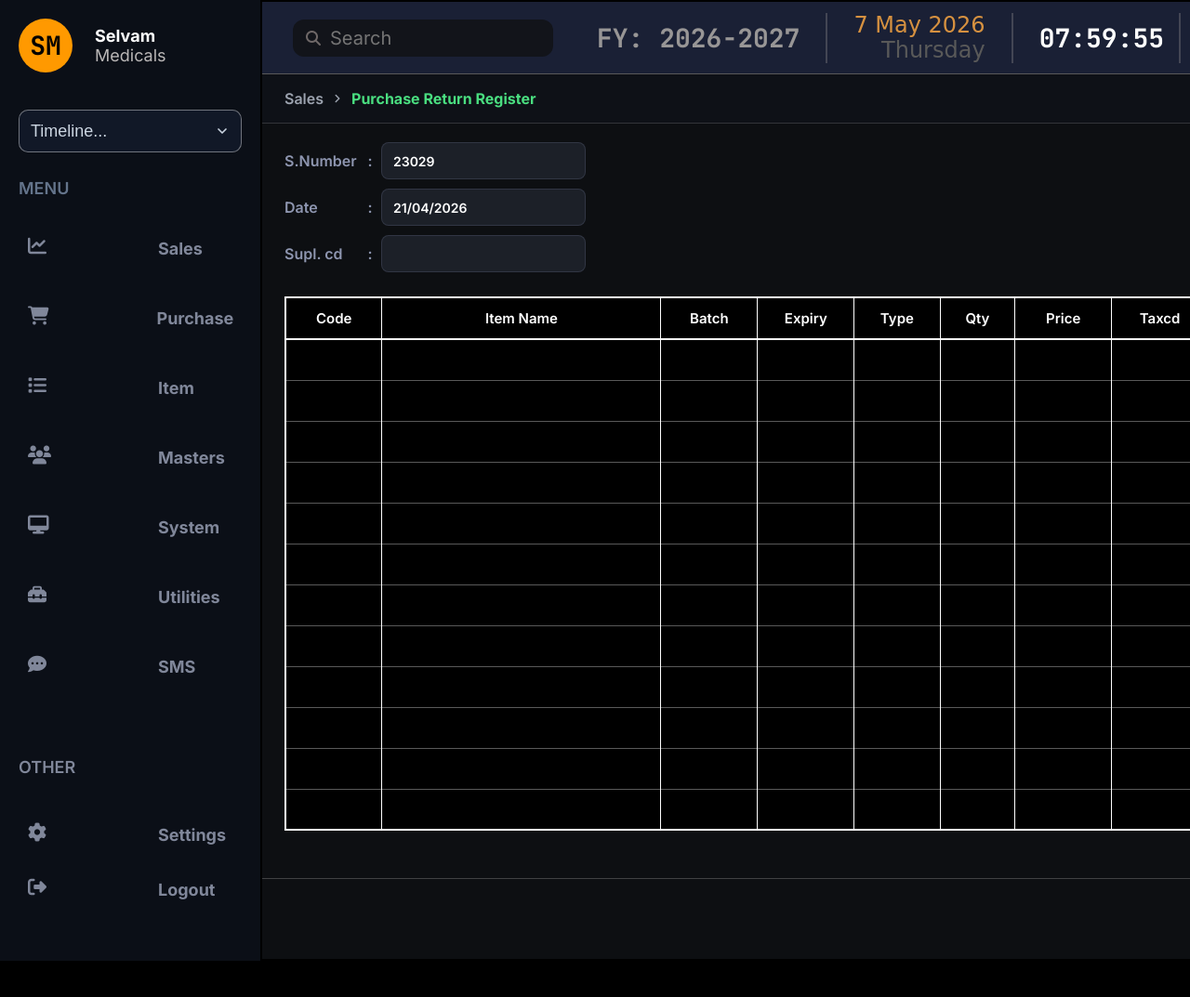
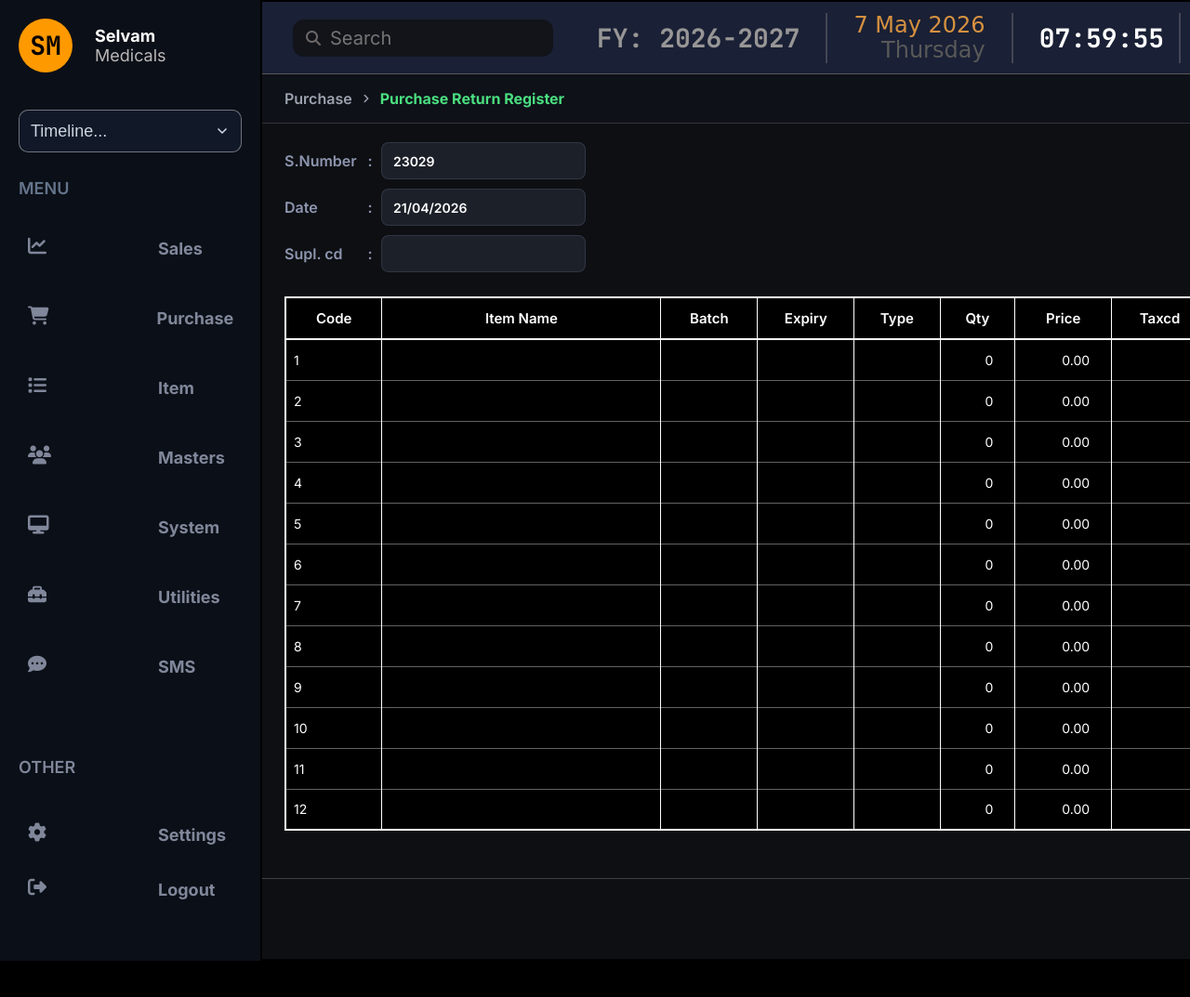
Before and after one commit to Shravanthi20/Medi_Vision_AI, a Flask app: template templates/prr.html in a window 1280 px wide. Shown: the top 1073 px of the page at 93% size. Run offline with Flask 3, Linux system fonts and the light colour scheme; the template is opened without the code that fills it, so the values that code supplies are empty; some web fonts are replaced.

Commit message:
refactor-prr

```diff
--- a/static/css/prr.css
+++ b/static/css/prr.css
@@ -104,16 +100,80 @@ body {
   gap: 0;
 }
 
+.prr-info-row {
+  display: flex;
+  align-items: center;
+  gap: 0;
+  margin-bottom: 10px;
+}
 
+.prr-info-label {
+  width: 80px;
+  font-size: 16px;
+  font-weight: 600;
+  color: #8E96B0;
+  flex-shrink: 0;
+  transition: color 0.15s;
+}
+
+.prr-info-row:focus-within .prr-info-label {
+  color: #F59E0B;
+}
+
+.prr-info-colon {
+  width: 24px;
+  font-size: 16px;
+  font-weight: 600;
+  color: #8E96B0;
+  text-align: center;
+  flex-shrink: 0;
+}
+
+.prr-input-wrap {
+  flex: 0 0 220px;
+}
+
+.prr-input {
+  width: 100%;
+  height: 40px;
+  background: #1C2028;
+  border: 1px solid rgba(80, 88, 110, 0.4);
+  border-radius: 8px;
+  padding: 0 12px;
+  color: #fff;
+  font-family: Inter, sans-serif;
+  font-size: 14px;
+  font-weight: 600;
+  outline: none;
+  transition: border-color 0.15s, background 0.15s, box-shadow 0.15s;
+}
+
+.prr-input:hover {
+  border-color: rgba(245, 158, 11, 0.65);
+  background: #1F2430;
+  box-shadow: 0 0 0 2px rgba(245, 158, 11, 0.15);
+}
+
+.prr-input:focus {
+  border-color: #3B82F6;
+  background: #1C2028;
+  box-shadow: 0 0 0 1px #3B82F6;
+}
 
 /* ══════════════════════════════════════════
-   TABLE — full width, strong borders
+   TABLE — overflow visible so del-btn shows
 ══════════════════════════════════════════ */
 .prr-table-wrap {
   flex: 1;
   overflow-y: auto;
-  overflow-x: hidden;
+  overflow-x: visible;
 }
+
+/* Scrollbar — matches cancel-bill style */
+.prr-table-wrap::-webkit-scrollbar { width: 6px; }
+.prr-table-wrap::-webkit-scrollbar-track { background: rgba(255,255,255,0.05); }
+.prr-table-wrap::-webkit-scrollbar-thumb { background: rgba(213,134,21,0.45); border-radius: 3px; }
+.prr-table-wrap::-webkit-scrollbar-thumb:hover { background: rgba(213,134,21,0.7); }
 
 .prr-table {
   width: 100%;
@@ -134,25 +194,18 @@ body {
   font-weight: 600;
   text-align: center;
   white-space: nowrap;
-  /* Outer top/bottom + all column dividers */
   border-top:    2px solid #ffffff;
   border-bottom: 2px solid #ffffff;
   border-right:  1px solid #ffffff;
   border-left:   1px solid #ffffff;
 }
 
-/* Outer left edge — first th */
-.prr-table thead tr th:first-child {
-  border-left: 2px solid #ffffff;
-}
-
-/* Outer right edge — last th */
-.prr-table thead tr th:last-child {
-  border-right: 2px solid #ffffff;
-}
+.prr-table thead tr th:first-child { border-left: 2px solid #ffffff; }
+.prr-table thead tr th:last-child  { border-right: 2px solid #ffffff; }
 
 /* ── TBODY ── */
 .prr-table tbody tr {
+  position: relative;
   background: #000000;
 }
 
@@ -162,30 +215,17 @@ body {
   color: #ffffff;
   font-family: Inter, sans-serif;
   font-size: 14px;
+  text-align: center;
   border-right:  1px solid #ffffff;
   border-left:   1px solid #ffffff;
   border-bottom: 1px solid rgba(255, 255, 255, 0.35);
 }
 
-/* Outer left edge */
-.prr-table tbody tr td:first-child {
-  border-left: 2px solid #ffffff;
-}
+.prr-table tbody tr td:first-child { border-left: 2px solid #ffffff; }
+.prr-table tbody tr td:last-child  { border-right: 2px solid #ffffff; }
+.prr-table tbody tr:last-child td  { border-bottom: 2px solid #ffffff; }
 
-/* Outer right edge */
-.prr-table tbody tr td:last-child {
-  border-right: 2px solid #ffffff;
-}
-
-/* Last row — strong bottom border to close the table */
-.prr-table tbody tr:last-child td {
-  border-bottom: 2px solid #ffffff;
-}
-
-/* ── COLUMN WIDTHS ──
-   Matching reference: Code=small, Item Name=dominant,
-   Batch/Expiry=medium, Type/Qty=small, Price/Taxcd/Value=medium
-*/
+/* ── COLUMN WIDTHS ── */
 .prr-col-code   { width:  9%; }
 .prr-col-name   { width: 26%; }
 .prr-col-batch  { width:  9%; }
@@ -194,18 +234,69 @@ body {
 .prr-col-qty    { width:  7%; }
 .prr-col-price  { width:  9%; }
 .prr-col-taxcd  { width:  9%; }
-.prr-col-value  { width: 10%; text-align: right; padding-right: 10px; }
+.prr-col-value  { width: 10%; }
 
-/* Align td text to center by default */
-.prr-table td {
-  text-align: center;
+/* ── INPUTS INSIDE TBODY CELLS — plain text look ── */
+.prr-table td input[type="text"],
+.prr-table td input[type="number"] {
+  background: transparent;
+  border: none;
+  outline: none;
+  color: white;
+  font-size: 14px;
+  font-weight: 500;
+  font-family: Inter, sans-serif;
+  width: 100%;
+  padding: 0;
 }
 
-/* Item Name and Value special alignment */
+.prr-table td.num { text-align: right; }
+.prr-table td.num input { text-align: right; }
+.prr-table td.txt { text-align: left; }
+.prr-table td.txt input { text-align: left; }
+
+.prr-table td input:focus {
+  background: rgba(255, 255, 255, 0.04);
+  border-radius: 3px;
+}
+
+/* Item Name left, Value right */
 .prr-table td.prr-col-name  { text-align: left; }
 .prr-table td.prr-col-value { text-align: right; padding-right: 10px; }
 
-/* ── FOOTER DIVIDER — full 1162px width, 70px from bottom ── */
+/* ── DELETE BUTTON — hidden until row hover ── */
+.del-btn {
+  position: absolute;
+  right: -22px;
+  top: 50%;
+  transform: translateY(-50%);
+  width: 18px;
+  height: 18px;
+  background: none;
+  border: 1px solid rgba(248, 113, 113, 0.4);
+  border-radius: 3px;
+  color: rgba(248, 113, 113, 0.5);
+  font-size: 11px;
+  cursor: pointer;
+  display: flex;
+  align-items: center;
+  justify-content: center;
+  opacity: 0;
+  padding: 0;
+  font-family: Inter, sans-serif;
+}
+
+.prr-table tbody tr:hover .del-btn {
+  opacity: 1;
+}
+
+.del-btn:hover {
+  color: #f87171;
+  border-color: #f87171;
+  background: rgba(248, 113, 113, 0.08);
+}
+
+/* ── FOOTER DIVIDER ── */
 .prr-footer-divider {
   flex-shrink: 0;
   height: 1px;
--- a/static/js/prr.js
+++ b/static/js/prr.js
@@ -5,34 +5,125 @@
 (function () {
   'use strict';
 
-  /* ── Inject 12 empty rows ── */
-  const tbody = document.getElementById('prrTableBody');
+  var mainPanel = document.getElementById('mainPanel');
 
-  const colClasses = [
-    'prr-col-code',
-    'prr-col-name',
-    'prr-col-batch',
-    'prr-col-expiry',
-    'prr-col-type',
-    'prr-col-qty',
-    'prr-col-price',
-    'prr-col-taxcd',
-    'prr-col-value',
-  ];
-
-  for (var r = 0; r < 12; r++) {
-    var tr = document.createElement('tr');
-    colClasses.forEach(function (cls) {
-      var td = document.createElement('td');
-      td.className = cls;
-      tr.appendChild(td);
+  /* ══════════════════════════════════════════
+     TOTAL RECALCULATION
+     Reads live from the last .num input in each row
+  ══════════════════════════════════════════ */
+  function updateTotals() {
+    var total = 0;
+    document.querySelectorAll('#prrTableBody tr').forEach(function (row) {
+      var valInput = row.querySelector('td.num:last-of-type input');
+      if (valInput) total += parseFloat(valInput.value) || 0;
     });
-    tbody.appendChild(tr);
+    var totalEl = document.getElementById('totalValue');
+    if (totalEl) totalEl.textContent = total.toFixed(2);
   }
 
-  /* ── Info inputs — focus triggers blue panel border ── */
-  var mainPanel = document.getElementById('mainPanel');
+  /* ══════════════════════════════════════════
+     DELETE ROW
+  ══════════════════════════════════════════ */
+  function deleteRow(row) {
+    row.remove();
+    updateTotals();
+  }
 
+  /* ══════════════════════════════════════════
+     ADD EMPTY ROW
+  ══════════════════════════════════════════ */
+  function addEmptyRow() {
+    var tbody    = document.getElementById('prrTableBody');
+    var rowCount = tbody.rows.length;
+    var blank    = { code: '', name: '', batch: '', expiry: '', type: '', qty: 0, price: 0, taxcd: '', value: 0 };
+    var row      = buildRow(blank, rowCount);
+    tbody.appendChild(row);
+    row.querySelector('input').focus();
+  }
+
+  /* ══════════════════════════════════════════
+     BUILD ROW — every cell is an editable input
+     Columns: Code | Item Name | Batch | Expiry | Type | Qty | Price | Taxcd | Value
+  ══════════════════════════════════════════ */
+  function buildRow(item, idx) {
+    var row = document.createElement('tr');
+
+    var cols = [
+      ['txt', idx > 0 ? (idx + ' ' + item.code) : item.code, 'text',   'prr-col-code'],
+      ['txt', item.name,                                       'text',   'prr-col-name'],
+      ['txt', item.batch,                                      'text',   'prr-col-batch'],
+      ['txt', item.expiry,                                     'text',   'prr-col-expiry'],
+      ['txt', item.type,                                       'text',   'prr-col-type'],
+      ['num', item.qty,                                        'number', 'prr-col-qty'],
+      ['num', parseFloat(item.price || 0).toFixed(2),          'number', 'prr-col-price'],
+      ['txt', item.taxcd,                                      'text',   'prr-col-taxcd'],
+      ['num', parseFloat(item.value || 0).toFixed(2),          'number', 'prr-col-value'],
+    ];
+
+    cols.forEach(function (col, ci) {
+      var td = document.createElement('td');
+      td.className      = col[0] + ' ' + col[3];
+      td.style.position = 'relative';
+
+      var inp   = document.createElement('input');
+      inp.type  = col[2];
+      inp.value = col[1];
+      if (col[2] === 'number') inp.step = '0.01';
+
+      inp.addEventListener('change', updateTotals);
+
+      /* Enter key — move to next input or add new row */
+      inp.addEventListener('keydown', function (e) {
+        if (e.key !== 'Enter') return;
+        e.preventDefault();
+        var all    = Array.from(document.querySelectorAll('#prrTableBody tr td input'));
+        var myIdx  = all.indexOf(inp);
+        var isLast = myIdx === all.length - 1;
+        if (isLast) { addEmptyRow(); }
+        else        { var next = all[myIdx + 1]; if (next) next.focus(); }
+      });
+
+      /* Shift+Delete — remove row */
+      inp.addEventListener('keydown', function (e) {
+        if (e.key === 'Delete' && e.shiftKey) deleteRow(row);
+      });
+
+      td.appendChild(inp);
+
+      /* Delete button — last cell only */
+      if (ci === cols.length - 1) {
+        var btn       = document.createElement('button');
+        btn.className   = 'del-btn';
+        btn.textContent = '×';
+        btn.title       = 'Delete row';
+        btn.addEventListener('click', function () { deleteRow(row); });
+        td.appendChild(btn);
+      }
+
+      row.appendChild(td);
+    });
+
+    return row;
+  }
+
+  /* ══════════════════════════════════════════
+     RENDER TABLE — 12 empty rows on load
+  ══════════════════════════════════════════ */
+  function renderTable() {
+    var tbody = document.getElementById('prrTableBody');
+    tbody.innerHTML = '';
+    for (var r = 0; r < 12; r++) {
+      var blank = { code: '', name: '', batch: '', expiry: '', type: '', qty: 0, price: 0, taxcd: '', value: 0 };
+      tbody.appendChild(buildRow(blank, r + 1));
+    }
+    updateTotals();
+  }
+
+  renderTable();
+
+  /* ══════════════════════════════════════════
+     INFO INPUTS — focus triggers blue panel border
+  ══════════════════════════════════════════ */
   document.querySelectorAll('.prr-input').forEach(function (input) {
     input.addEventListener('focus', function () {
       mainPanel.classList.add('panel-active');
--- a/templates/prr.html
+++ b/templates/prr.html
@@ -16,7 +16,7 @@
 
 <div class="app">
 
-  <!-- SIDEBAR — UNTOUCHED -->
+  <!-- SIDEBAR -->
   <div class="left-panel">
     <div class="logo">
       <div class="SM">SM</div>
@@ -53,7 +53,7 @@
   <!-- RIGHT COLUMN -->
   <div class="main" id="mainPanel">
 
-    <!-- HEADER — UNTOUCHED -->
+    <!-- HEADER -->
     <header class="header">
       <div class="search-box">
         <i class="fa-solid fa-magnifying-glass"></i>
@@ -77,9 +77,9 @@
     <!-- CONTENT AREA -->
     <div class="content-area">
 
-      <!-- BREADCRUMB — UNTOUCHED -->
+      <!-- BREADCRUMB -->
       <div class="breadcrumb-bar">
-        <span class="breadcrumb-parent">Sales</span>
+        <span class="breadcrumb-parent">Purchase</span>
         <svg width="14" height="14" viewBox="0 0 24 24" fill="none" stroke="#9CA3AF" stroke-width="2.5" stroke-linecap="round" stroke-linejoin="round">
           <path d="M9 18L15 12L9 6"/>
         </svg>
@@ -89,7 +89,7 @@
       <!-- MAIN CONTENT -->
       <div class="prr-content">
 
-        <!-- INFO SECTION — styled input fields -->
+        <!-- INFO SECTION -->
         <div class="prr-info">
           <div class="prr-info-row">
             <label class="prr-info-label" for="prr-snumber">S.Number</label>
@@ -114,7 +114,7 @@
           </div>
         </div>
 
-        <!-- TABLE — full width, proper column proportions -->
+        <!-- TABLE -->
         <div class="prr-table-wrap">
           <table class="prr-table" id="prrTable">
             <thead>
```
Also changed, not shown: other parts of static/css/prr.css (+1 -74 lines).
